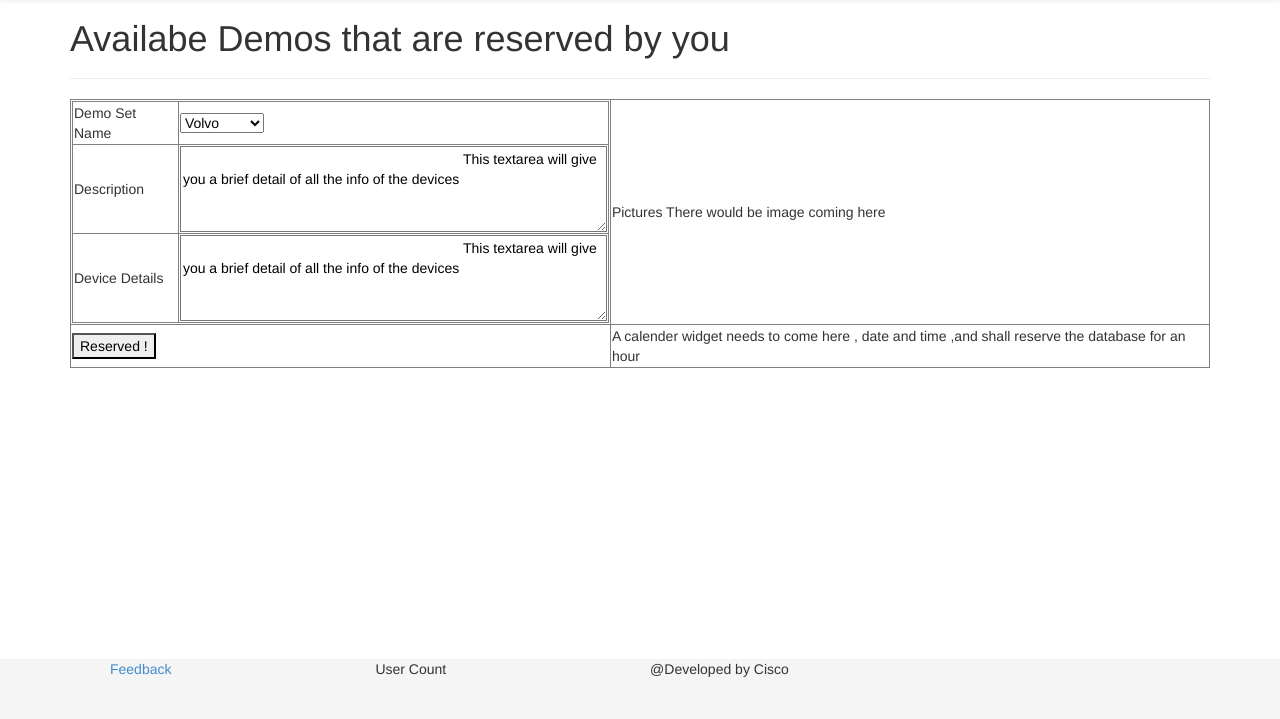
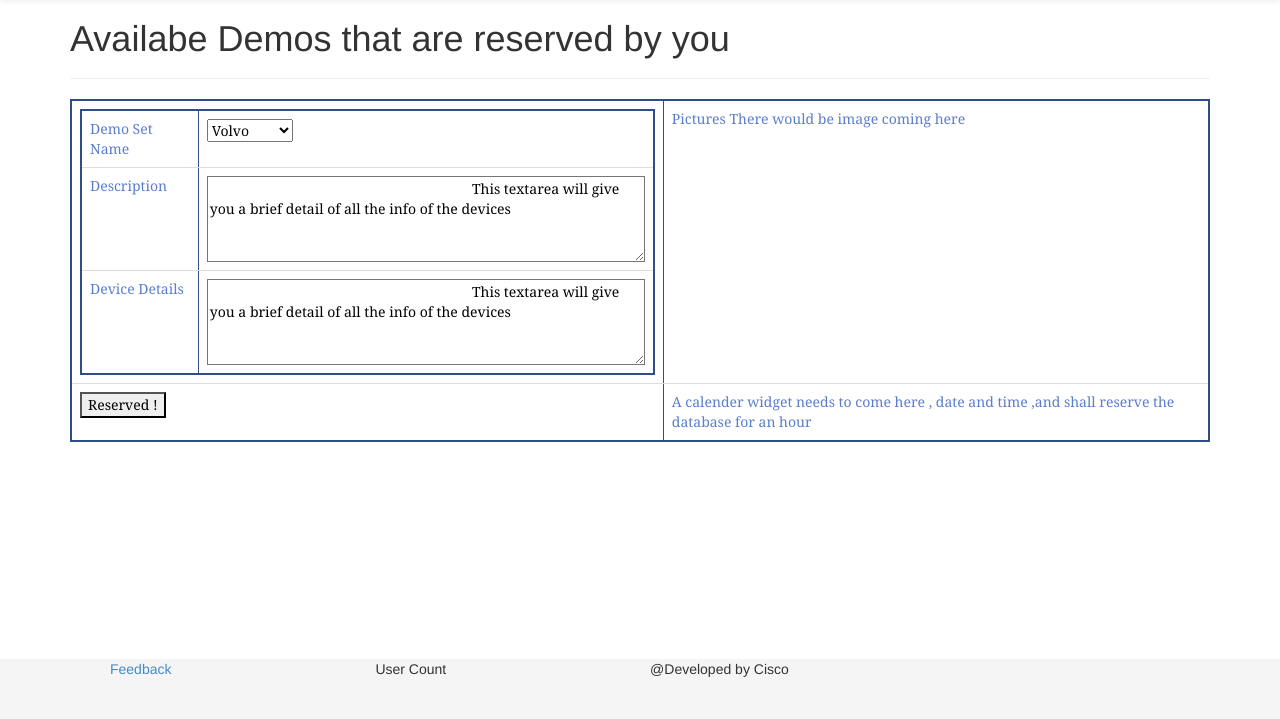
Before and after one commit to importerror/Agni, a Flask app: page /available in a window 1280 px wide. Shown: the part 81-800 px from the top of the page. Run offline with Flask 2, Linux system fonts and the light colour scheme; some libraries are stand-ins or nearby versions.

Commit message:
change in table style

```diff
--- a/static/css/main.css
+++ b/static/css/main.css
@@ -39,4 +39,68 @@ a {
 	margin-right: 200px;
 }
 
+table
+{
+    border-spacing:1px;
+    border-style:solid;
+    border-width:2px;
+    border-color:#2C4F85;
+    font:14px Georgia, serif;
+    padding:0;
+    box-shadow:0px 0px #000000;
+    border-radius:10px;
+}
+
+th
+{
+    color:#FFFFFF;
+    background:#2C7EDB;
+    border-style:solid;
+    border-width:1px;
+    border-color:#2C4F85;
+    font-weight:bold;
+    padding:5px;
+    text-align:center;
+    vertical-align:top;
+}
+
+tr
+{
+    color:#5A7ECC;
+    font-weight:normal;
+}
+
+tr:hover td
+{
+    color:#081C6B;
+}
+
+td
+{
+    padding:3px 5px;
+    text-align:left;
+    vertical-align:top;
+}
+
+th:first-child
+{
+    border-top-left-radius:10px;
+}
+
+th:last-child
+{
+    border-top-right-radius:10px;
+}
+
+tr:last-child td:first-child
+{
+    border-bottom-left-radius:10px;
+}
+
+tr:last-child td:last-child
+{
+    border-bottom-right-radius:10px;
+}
+
+
 /* Various other styles end */
--- a/templates/layouts/main.html
+++ b/templates/layouts/main.html
@@ -17,7 +17,11 @@
 <link type="text/css" rel="stylesheet" href="/static/css/main.css" />
 <link type="text/css" rel="stylesheet" href="/static/css/main.responsive.css" />
 <link type="text/css" rel="stylesheet" href="/static/css/main.quickfix.css" />
-<!-- <link type="text/css" rel="stylesheet" href="/static/css/base.css" /> -->
+<!-- <link type="text/css" rel="stylesheet" href="/static/css/base.
+css" /> -->
+<link type="text/css" rel="stylesheet" href="/static/css/lightSlider.css" />
+<link href="/static/css/js-image-slider.css" rel="stylesheet" type="text/css" />
+
 <!-- /styles -->
 
 <!-- favicons -->
@@ -102,6 +106,7 @@
   </div>
 
   <script src="//ajax.googleapis.com/ajax/libs/jquery/1.10.2/jquery.min.js"></script>
+  <script src="/static/js/jquery.lightSlider.js"></script>
   <script>window.jQuery || document.write('<script src="/static/js/libs/jquery-1.10.2.min.js"><\/script>')</script>
   <script defer src="/static/js/libs/bootstrap-3.0.0.min.js"></script>
   <script defer src="/static/js/plugins.js"></script>
@@ -113,6 +118,7 @@
     load: ('https:' == location.protocol ? '//ssl' : '//www') + '.google-analytics.com/ga.js'
   });
   </script>
+<script src="/static/js/js-image-slider.js" type="text/javascript"></script>
 
 </body>
 </html>
--- a/templates/pages/placeholder.available.html
+++ b/templates/pages/placeholder.available.html
@@ -6,7 +6,7 @@
   <h1>Availabe Demos that are reserved by you</h1>
 </div>
 
-<table border=1>
+<table class="table" border=1>
 		<tr>
 			<td>
 				<table border="1">
```
Also changed, not shown: templates/pages/placeholder.home.html (+9 -3 lines).
